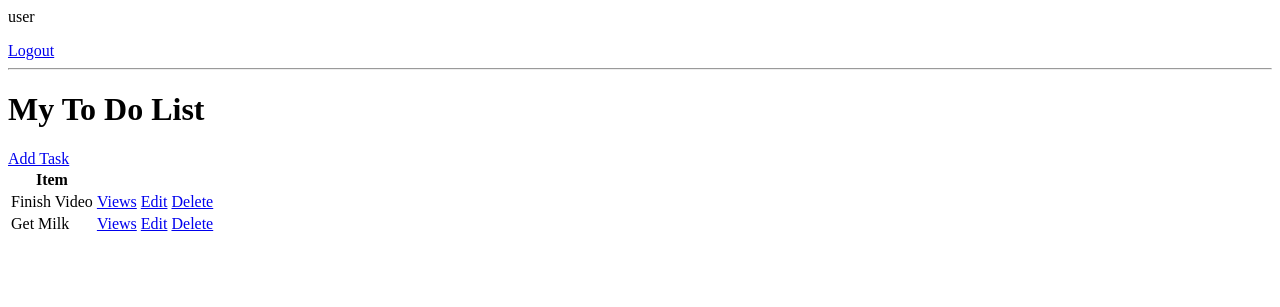
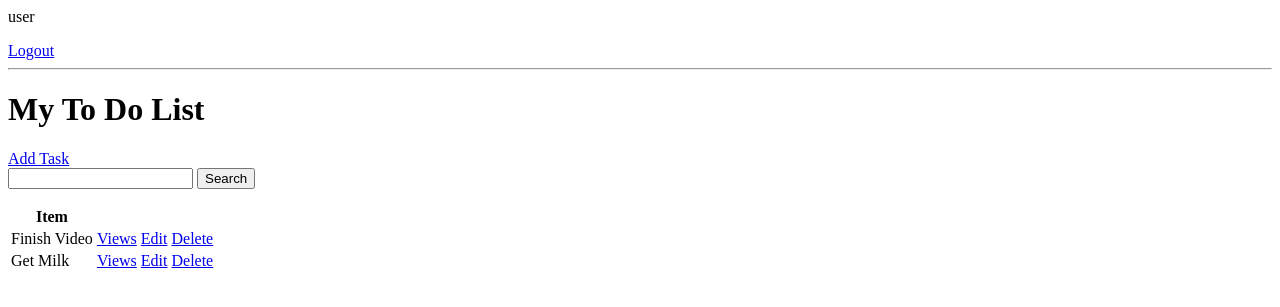
Before and after one commit to jared-ruiz/Todo-List, a Django app: page / in a window 1280 px wide. Shown: the top 307 px of the page. Run offline with Django 4.2, Linux system fonts and the light colour scheme; a user stored in the database is signed in; data comes from the database, SQL or seed files in the repository; both versions use the stored data as it was after the commit.

Commit message:
Added filtering to list items

```diff
--- a/base/templates/base/task_list.html
+++ b/base/templates/base/task_list.html
@@ -10,6 +10,13 @@
 <hr>
 <h1>My To Do List</h1>
 <a href="{% url 'task-create' %}">Add Task</a>
+
+<form method='GET'>
+
+    <input type='text' name='search-area' value={{search_input}}>
+    <input type="submit" value='Search'>
+
+</form>
 
 <table>
     <tr>
--- a/base/views.py
+++ b/base/views.py
@@ -40,6 +40,8 @@ class RegisterPage(FormView):
         if self.request.user.is_authenticated:
             return redirect('tasks')
         return super(RegisterPage, self).get(*args, **kwargs)
+
+
 # Create your views here.
 # This is connected to urls.py and can accessed through there as well
 # This looks for _list
@@ -52,6 +54,12 @@ class TaskList(LoginRequiredMixin, ListView):
         context = super().get_context_data(**kwargs)
         context['tasks'] = context['tasks'].filter(user=self.request.user)
         context['count'] = context['tasks'].filter(complete=False).count()
+
+        search_input = self.request.GET.get('search-area') or ''
+        if search_input:
+            context['tasks'] = context['tasks'].filter(title__startswith=search_input)
+
+        context['search_input'] = search_input
         return context
 
 
```
Also changed, not shown: db.sqlite3.
